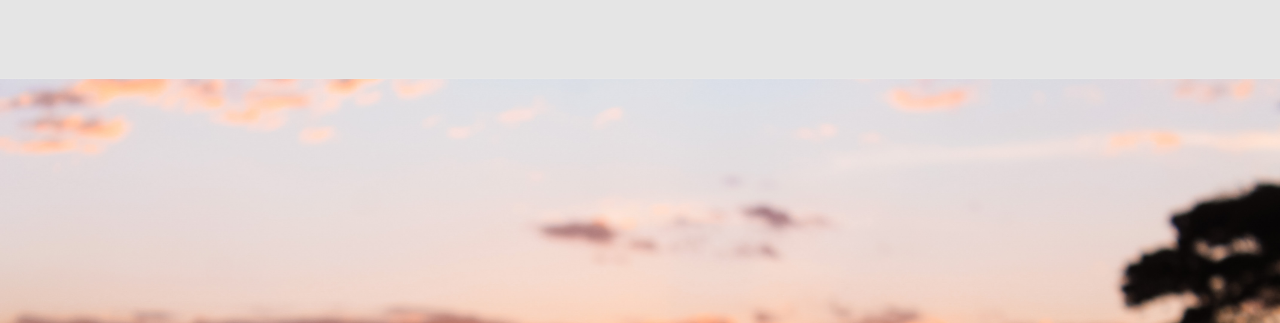
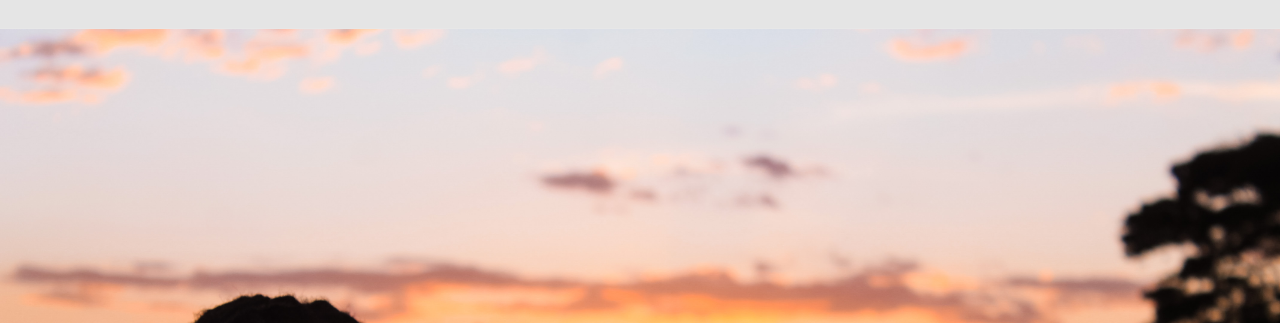
Before and after one commit to Yonkokilasi/kilasiphotography, a plain HTML site: page index.html in a window 1280 px wide. Shown: the part 42-365 px from the top of the page. Drawn offline with nearby package versions, Linux system fonts and the light colour scheme.

Commit message:
Styled Nav-bar

```diff
--- a/Css/styles.css
+++ b/Css/styles.css
@@ -17,8 +17,8 @@ html {
 }
 
 .navbar-header {
-    height: 100px;
-    width: 120px;
+    height: 50px;
+    width: 10px;
 }
 
 
@@ -43,7 +43,7 @@ html {
 /*end of navbar*/
 
 #port {
-    margin-top: 120px;
+    margin-top: 70px;
     background-image: url(../images/portraits/3.jpg);
     /*height:200px;*/
     /*display: block;*/
```
